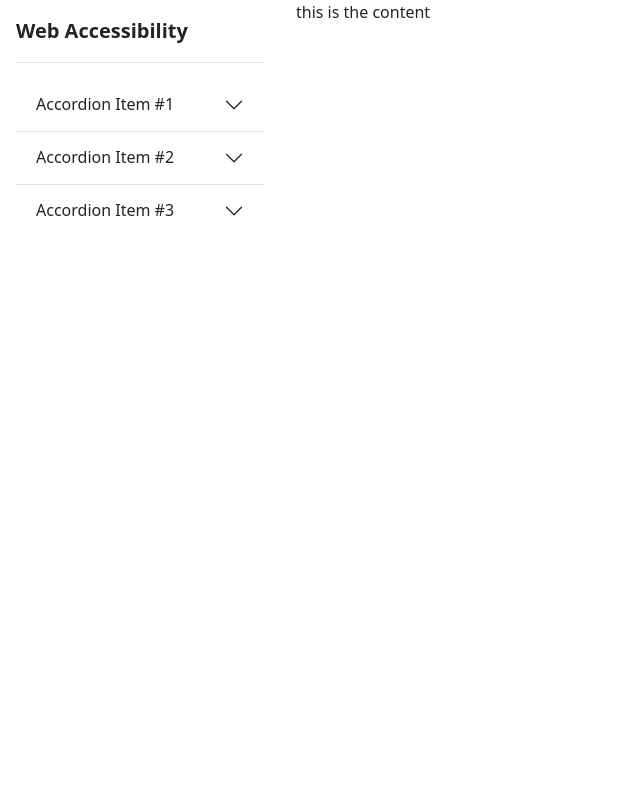
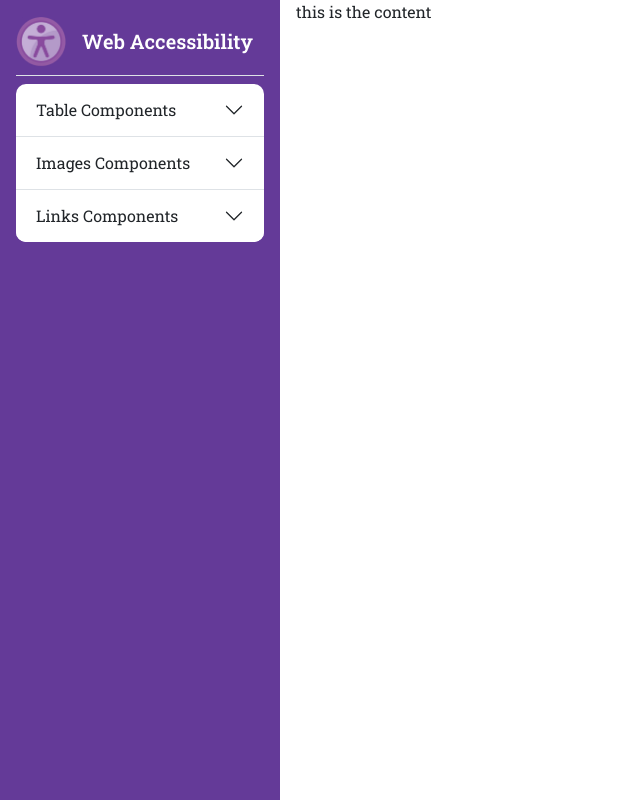
Before and after one commit to MubeenFayyaz-Arbisoft/web-accessibility.github.io, a plain HTML site: page home-main.html in a window 1280 px wide. Shown: the whole page, without its empty margins (0-640 px from the left). Drawn offline with nearby package versions, Linux system fonts and the light colour scheme.

Commit message:
sidebar design done and links added

```diff
--- a/home-main.html
+++ b/home-main.html
@@ -16,48 +16,120 @@
     />
     <link rel="preconnect" href="https://fonts.googleapis.com">
 <link rel="preconnect" href="https://fonts.gstatic.com" crossorigin>
-<link href="https://fonts.googleapis.com/css2?family=Inter:wght@100..900&display=swap" rel="stylesheet">
+<link href="https://fonts.googleapis.com/css2?family=Roboto+Slab:wght@100..900&display=swap" rel="stylesheet">
+<link rel="shortcut icon" href="Images/accessibility-logo.png" type="image/x-icon">
+    <style>
+      .logo-image {
+        width: 100%;
+        max-width: 50px;
+      }
+
+      body{
+        font-family: "Roboto Slab", serif;
+      }
+    </style>
   </head>
   <body>
     <main class="d-flex flex-nowrap gap-3">
-      <aside style="width: 280px">
-        <div class="flex-shrink-0 p-3 bg-white">
+      <aside
+        class="p-3"
+        style="background-color: #643a98; width: 280px; height: 100vh"
+      >
+        <div class="flex-shrink-0">
           <a
             href="/"
-            class="d-flex align-items-center pb-3 mb-3 link-dark text-decoration-none border-bottom"
+            class="d-flex  align-items-center pb-2 mb-2 link-dark text-decoration-none border-bottom"
           >
-
-            <span class="fs-5 fw-semibold">Web Accessibility</span>
+            <span class="fs-5 align-items-center fw-semibold d-flex gap-3"  style="color: #fff">
+              <img
+                src="Images/accessibility-logo.png"
+                class="logo-image"
+                alt="logo"
+              />
+              Web Accessibility</span
+            >
           </a>
-		  <div class="accordion accordion-flush" id="accordionFlushExample">
+          <div class="accordion accordion-flush" id="accordionFlushExample" style="border-radius: 10px;
+    overflow: hidden;">
             <div class="accordion-item">
               <h2 class="accordion-header" id="flush-headingOne">
-				<button class="accordion-button collapsed" type="button" data-bs-toggle="collapse" data-bs-target="#flush-collapseOne" aria-expanded="false" aria-controls="flush-collapseOne">
-				  Accordion Item #1
+                <button
+                  class="accordion-button collapsed bg-transparent"
+                  type="button"
+                  data-bs-toggle="collapse"
+                  data-bs-target="#flush-collapseOne"
+                  aria-expanded="false"
+                  aria-controls="flush-collapseOne"
+                >
+                  Table Components
                 </button>
               </h2>
-			  <div id="flush-collapseOne" class="accordion-collapse collapse" aria-labelledby="flush-headingOne" data-bs-parent="#accordionFlushExample">
-				<div class="accordion-body">Placeholder content for this accordion, which is intended to demonstrate the <code>.accordion-flush</code> class. This is the first item's accordion body.</div>
+              <div
+                id="flush-collapseOne"
+                class="accordion-collapse collapse"
+                aria-labelledby="flush-headingOne"
+                data-bs-parent="#accordionFlushExample"
+              >
+                <div class="accordion-body">
+                  <a href="table.html" style="color: #643a98;" class="font-weight-bold" >Table</a>
+                </div>
               </div>
             </div>
             <div class="accordion-item">
               <h2 class="accordion-header" id="flush-headingTwo">
-				<button class="accordion-button collapsed" type="button" data-bs-toggle="collapse" data-bs-target="#flush-collapseTwo" aria-expanded="false" aria-controls="flush-collapseTwo">
-				  Accordion Item #2
+                <button
+                  class="accordion-button collapsed"
+                  type="button"
+                  data-bs-toggle="collapse"
+                  data-bs-target="#flush-collapseTwo"
+                  aria-expanded="false"
+                  aria-controls="flush-collapseTwo"
+                >
+                Images Components
                 </button>
               </h2>
-			  <div id="flush-collapseTwo" class="accordion-collapse collapse" aria-labelledby="flush-headingTwo" data-bs-parent="#accordionFlushExample">
-				<div class="accordion-body">Placeholder content for this accordion, which is intended to demonstrate the <code>.accordion-flush</code> class. This is the second item's accordion body. Let's imagine this being filled with some actual content.</div>
+              <div
+                id="flush-collapseTwo"
+                class="accordion-collapse collapse"
+                aria-labelledby="flush-headingTwo"
+                data-bs-parent="#accordionFlushExample"
+              >
+                <div class="accordion-body">
+                  Placeholder content for this accordion, which is intended to
+                  demonstrate the <code>.accordion-flush</code> class. This is
+                  the second item's accordion body. Let's imagine this being
+                  filled with some actual content.
+                </div>
               </div>
             </div>
             <div class="accordion-item">
               <h2 class="accordion-header" id="flush-headingThree">
-				<button class="accordion-button collapsed" type="button" data-bs-toggle="collapse" data-bs-target="#flush-collapseThree" aria-expanded="false" aria-controls="flush-collapseThree">
-				  Accordion Item #3
+                <button
+                  class="accordion-button collapsed"
+                  type="button"
+                  data-bs-toggle="collapse"
+                  data-bs-target="#flush-collapseThree"
+                  aria-expanded="false"
+                  aria-controls="flush-collapseThree"
+                >
+                Links Components
                 </button>
               </h2>
-			  <div id="flush-collapseThree" class="accordion-collapse collapse" aria-labelledby="flush-headingThree" data-bs-parent="#accordionFlushExample">
-				<div class="accordion-body">Placeholder content for this accordion, which is intended to demonstrate the <code>.accordion-flush</code> class. This is the third item's accordion body. Nothing more exciting happening here in terms of content, but just filling up the space to make it look, at least at first glance, a bit more representative of how this would look in a real-world application.</div>
+              <div
+                id="flush-collapseThree"
+                class="accordion-collapse collapse"
+                aria-labelledby="flush-headingThree"
+                data-bs-parent="#accordionFlushExample"
+              >
+                <div class="accordion-body">
+                  Placeholder content for this accordion, which is intended to
+                  demonstrate the <code>.accordion-flush</code> class. This is
+                  the third item's accordion body. Nothing more exciting
+                  happening here in terms of content, but just filling up the
+                  space to make it look, at least at first glance, a bit more
+                  representative of how this would look in a real-world
+                  application.
+                </div>
               </div>
             </div>
           </div>
```
Also changed, not shown: table.html (added, +60 -0 lines), Images/accessibility-logo.png (added). Lines whose indentation alone changed are shown as unchanged.
